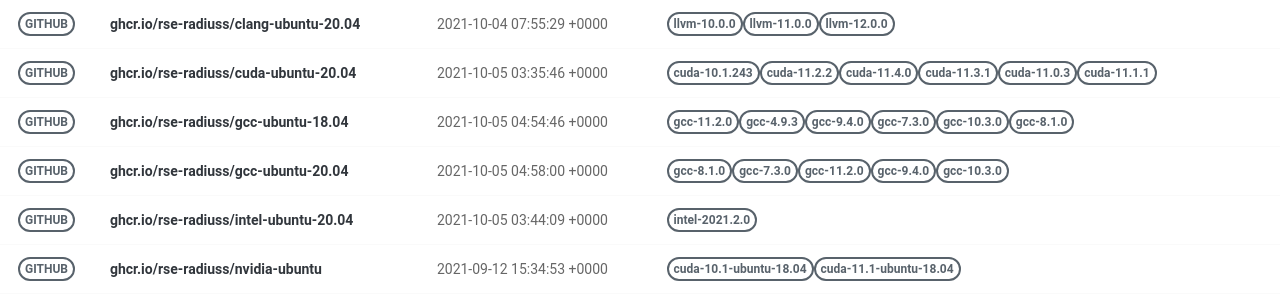
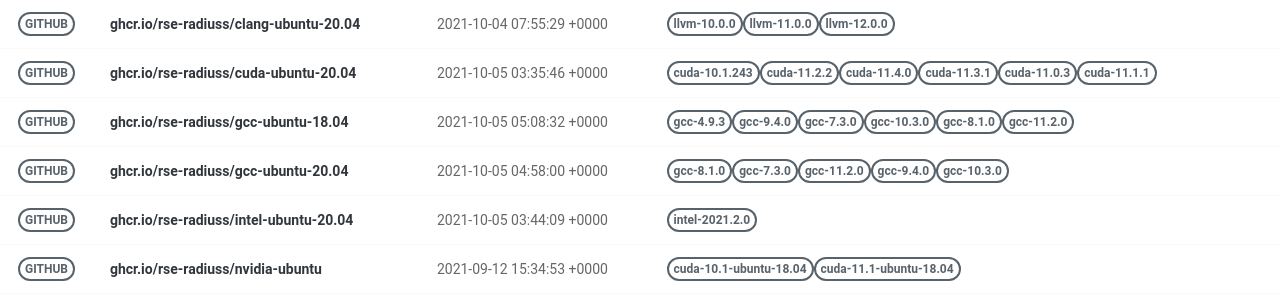
Before and after one commit to rse-ops/docker-images, a Jekyll site: the page built from pages/index.md, in a window 1280 px wide. Shown: the part 179-479 px from the top of the page. Built offline with Jekyll 4.4.1, drawn with Linux system fonts in a browser that asks for light colours; nearby versions of some CDN libraries.

Commit message:
Automated push to update library 2021-10-05

```diff
--- a/_library/ghcr.io-rse-radiuss-gcc-ubuntu-18.04.md
+++ b/_library/ghcr.io-rse-radiuss-gcc-ubuntu-18.04.md
@@ -1,14 +1,11 @@
 ---
 layout: container
 name: ghcr.io/rse-radiuss/gcc-ubuntu-18.04
-updated_at: 2021-10-05 04:54:46.403853
+updated_at: 2021-10-05 05:08:32.740857
 
 
 container_url: https://github.com/orgs/rse-radiuss/packages/container/package/gcc-ubuntu-18.04
 versions:
- - tag: gcc-11.2.0
-   dockerfile: https://github.com/rse-radiuss/docker-images/blob/main/ubuntu/gcc/Dockerfile
-   manifest: https://crane.ggcr.dev/manifest/ghcr.io/rse-radiuss/gcc-ubuntu-18.04:gcc-11.2.0
  - tag: gcc-4.9.3
    dockerfile: https://github.com/rse-radiuss/docker-images/blob/main/ubuntu/gcc/Dockerfile
    manifest: https://crane.ggcr.dev/manifest/ghcr.io/rse-radiuss/gcc-ubuntu-18.04:gcc-4.9.3
```
Also changed, not shown: other parts of _library/ghcr.io-rse-radiuss-gcc-ubuntu-18.04.md (+3 -0 lines).
